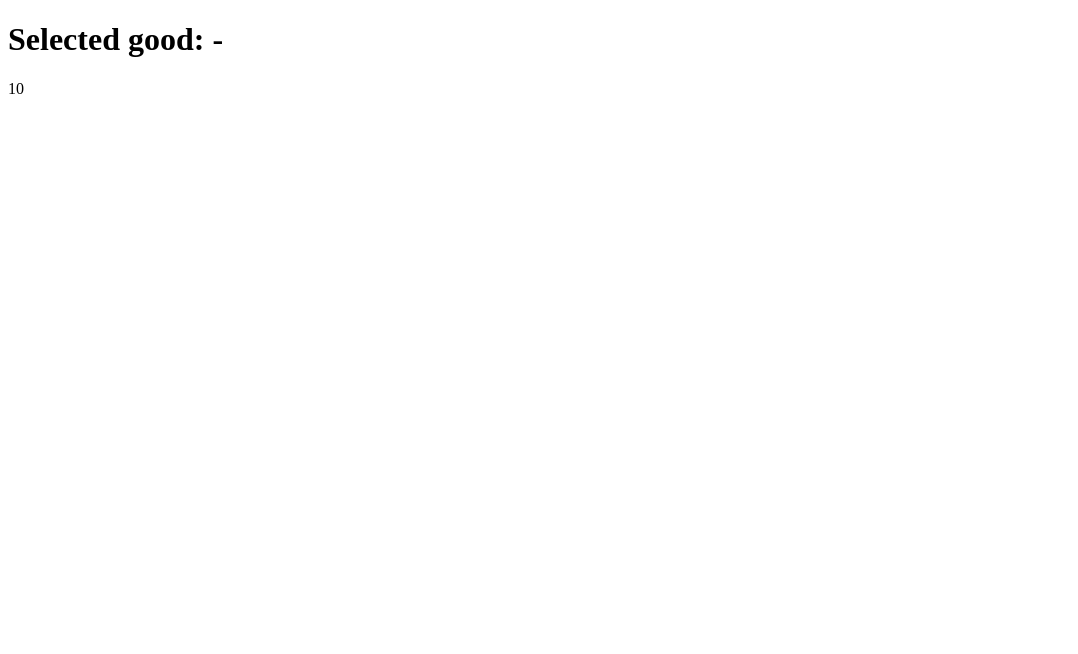
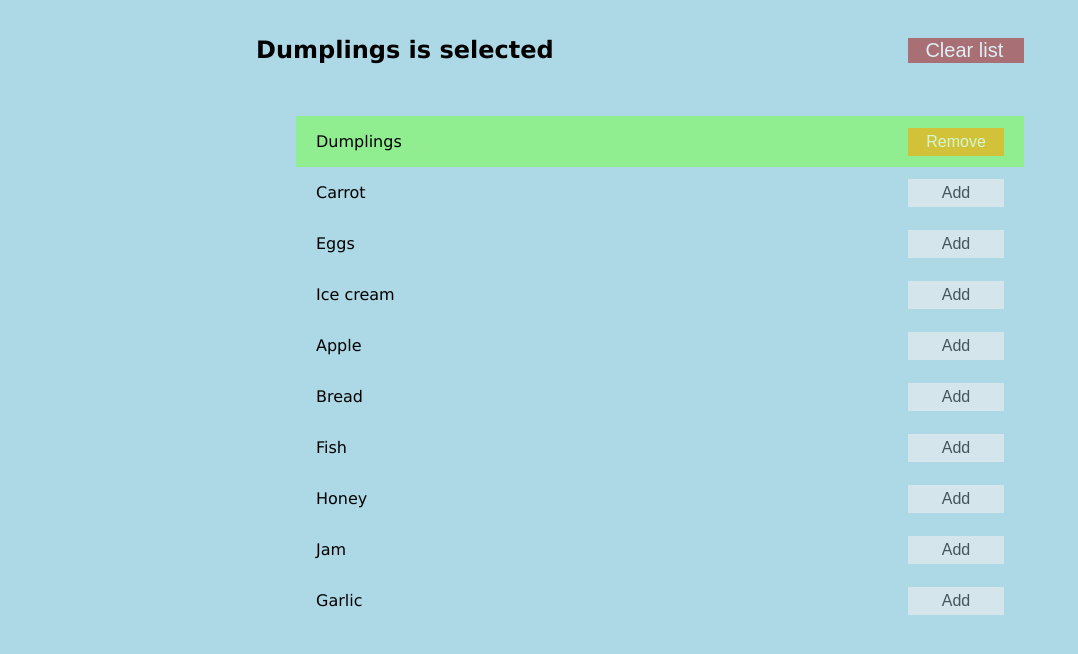
Before and after one commit to mate-academy/react_goods-selector, a React (Create React App) app: page / in a window 1280 px wide. Shown: the top 654 px of the page, without its empty margins (0-1078 px from the left). Built offline with nearby package versions, Linux system fonts and the light colour scheme.

Commit message:
result 00

```diff
--- a/package.json
+++ b/package.json
@@ -17,7 +17,7 @@
     "@mate-academy/cypress-tools": "^1.0.4",
     "@mate-academy/eslint-config-react": "*",
     "@mate-academy/eslint-config-react-typescript": "*",
-    "@mate-academy/scripts": "^1.2.1",
+    "@mate-academy/scripts": "^1.2.3",
     "@mate-academy/students-ts-config": "*",
     "@mate-academy/stylelint-config": "*",
     "@types/node": "^17.0.23",
--- a/src/App.scss
+++ b/src/App.scss
@@ -1 +1,109 @@
-// styles go here
+@mixin onTablet {
+  @media (min-width: 640px) {
+    @content;
+  }
+}
+
+body {
+  margin: 0;
+  padding: 0;
+  box-sizing: border-box;
+  font-family: Verdana, Geneva, Tahoma, sans-serif;
+  background: lightblue;
+}
+
+.App {
+  &__container {
+    width: 60%;
+    margin: 0 auto;
+  }
+
+  &__header {
+    &-container {
+      // padding: 0 5%;
+      display: flex;
+      justify-content: space-between;
+      align-items: center;
+      height: 100px;
+
+      h1 {
+        font-size: 1.5rem;
+      }
+    }
+
+    &-button {
+      transition: 0.2s ease-in;
+      display: flex;
+      align-items: center;
+      justify-content: center;
+
+      &:hover {
+        opacity: 100%;
+      }
+
+      &::before {
+        width: 100px;
+        content: "Clear list";
+        font-size: 20px;
+      }
+
+      background-color: brown;
+      opacity: 60%;
+      border: 0;
+      color: white;
+    }
+  }
+
+  &__list {
+    list-style: none;
+    border-radius: 20px;
+    &--list-item {
+      display: flex;
+      justify-content: space-between;
+      align-items: center;
+
+      padding: 0 20px;
+      transition: 0.2s ease-in;
+
+      &_selected {
+        background: lightgreen;
+      }
+    }
+
+    &--list-button {
+      position: relative;
+      opacity: 60%;
+      border: 0;
+
+      &:hover {
+        opacity: 100%;
+        transition: 0.2s ease-in;
+      }
+      width: 96px;
+      height: 28px;
+
+      &::before {
+        display: flex;
+        align-items: center;
+        justify-content: center;
+
+        height: 100%;
+        content: "Remove";
+        font-size: 16px;
+        transition: 0.2s ease-in;
+      }
+
+      &_remove {
+        background-color: orange;
+        color: white;
+      }
+
+      &_add {
+
+        &::before {
+          content: "Add";
+        }
+      }
+    }
+  }
+}
--- a/src/App.tsx
+++ b/src/App.tsx
@@ -14,11 +14,107 @@ const goodsFromServer: string[] = [
   'Garlic',
 ];
 
-const App: React.FC = () => (
-  <div className="App">
-    <h1>Selected good: -</h1>
-    {goodsFromServer.length}
-  </div>
-);
+type Props = {};
+type State = {
+  selectedGoods: string[];
+};
+
+class App extends React.Component<Props, State> {
+  state = {
+    selectedGoods: ['Dumplings'],
+  };
+
+  makeTitle = (goods: string[]) => {
+    if (goods.length === 1) {
+      return `${goods[0]} is selected`;
+    }
+
+    return `${
+      goods.slice(0, goods.length - 1).join(', ')
+    } and ${
+      goods[goods.length - 1]
+    } are selected`;
+  };
+
+  clearList = () => {
+    this.setState({ selectedGoods: [] });
+  };
+
+  addGood = (good: string) => {
+    this.setState((state) => ({
+      selectedGoods: [...state.selectedGoods, good],
+    }));
+  };
+
+  remGood = (good: string) => {
+    const filteredList = this.state.selectedGoods.filter(item => item !== good);
+
+    return this.setState(() => ({
+      selectedGoods: filteredList,
+    }));
+  };
+
+  render() {
+    const { selectedGoods } = this.state;
+
+    return (
+      <div className="App">
+        <div className="App__container">
+          <div className="App__header-container">
+            <h1>
+              {
+                (selectedGoods.length > 0)
+                  ? this.makeTitle(selectedGoods)
+                  : 'Your shopping list is empty. Pick an item'
+              }
+            </h1>
+            {
+              (selectedGoods.length > 0) && (
+                <button
+                  type="button"
+                  className="App__header-button"
+                  onClick={this.clearList}
+                >
+                  &nbsp;
+                </button>
+              )
+            }
+          </div>
+          <ul className="App__list">
+            {goodsFromServer.map(item => (
+              <li
+                key={item}
+                className={`
+                App__list--list-item ${selectedGoods.includes(item)
+                ? 'App__list--list-item_selected'
+                : ''}
+                  `}
+              >
+                <p>
+                  {item}
+                </p>
+                <button
+                  type="button"
+                  className={
+                    `App__list--list-button ${selectedGoods.includes(item)
+                      ? 'App__list--list-button_remove'
+                      : 'App__list--list-button_add'}`
+                  }
+                  onClick={() => (
+                    (selectedGoods.includes(item))
+                      ? this.remGood(item)
+                      : this.addGood(item)
+                  )}
+                >
+                  {' '}
+                </button>
+              </li>
+            ))}
+          </ul>
+        </div>
+      </div>
+    );
+  }
+}
 
 export default App;
```
Also changed, not shown: 2 other files (tests, documents, lock files or other folders).
